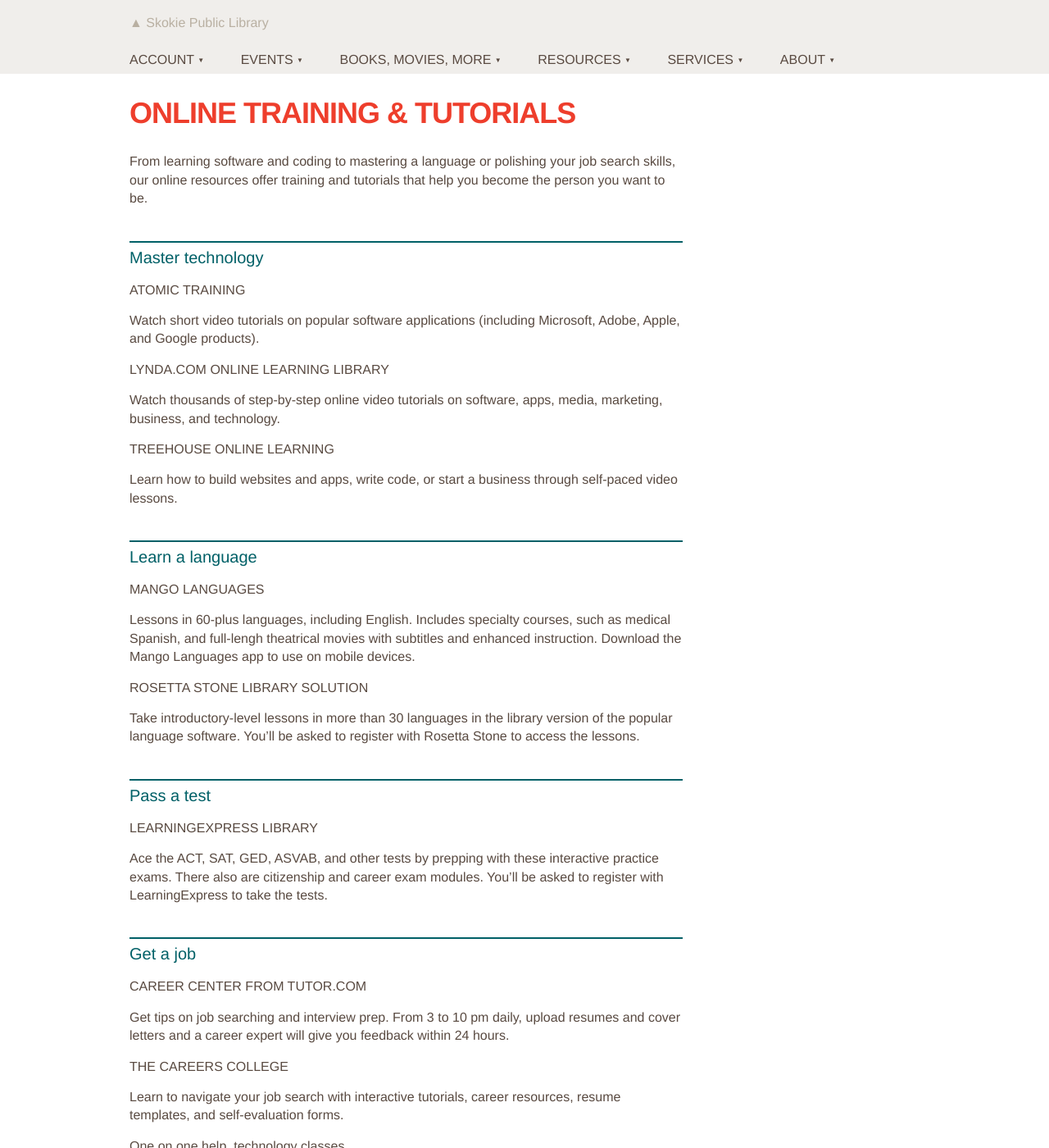
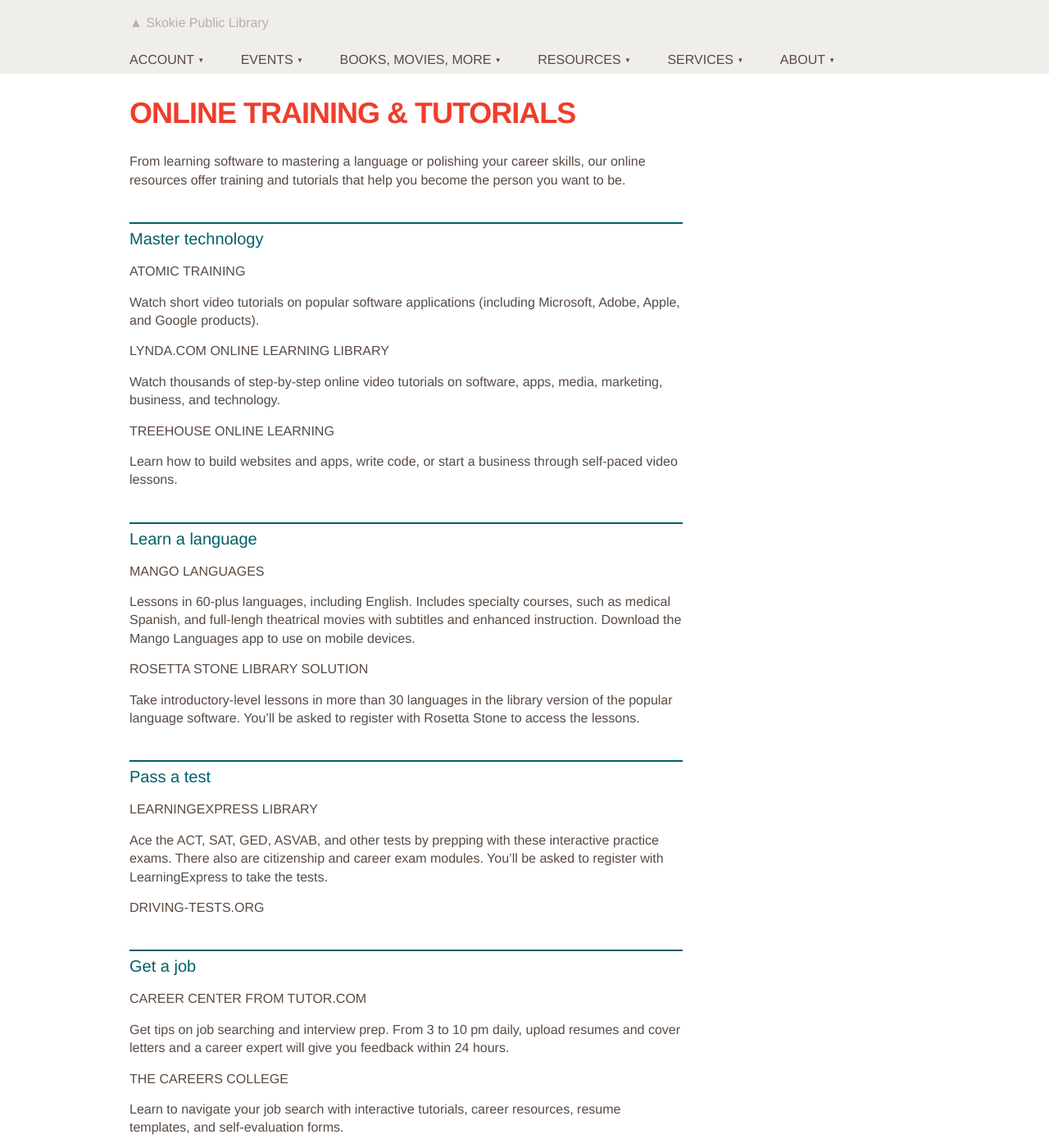
Before and after one commit to skokielibrary/spl-content, a Jekyll site: the page built from _content/bruce/resources--online-training-tutorials.markdown, in a window 1280 px wide and 1400 px high. Shown: the whole window at 82% size. Built offline with Jekyll 4.4.1, drawn with Linux system fonts in a browser that asks for light colours.

Commit message:
Updated resources--online-training-tutorials.markdown

```diff
--- a/_content/bruce/resources--online-training-tutorials.markdown
+++ b/_content/bruce/resources--online-training-tutorials.markdown
@@ -4,7 +4,7 @@ title: "Online training & tutorials"
 published: true
 ---
 
-From learning software and coding to mastering a language or polishing your job search skills, our online resources offer training and tutorials that help you become the person you want to be.
+From learning software to mastering a language or polishing your career skills, our online resources offer training and tutorials that help you become the person you want to be.
 
 ##Master technology
 
@@ -30,6 +30,9 @@ Take introductory-level lessons in more than 30 languages in the library version
 ###LearningExpress Library
 Ace the ACT, SAT, GED, ASVAB, and other tests by prepping with these interactive practice exams. There also are citizenship and career exam modules. You'll be asked to register with LearningExpress to take the tests.
 
+###Driving-Tests.org
+
+
 
 ##Get a job
 
```
